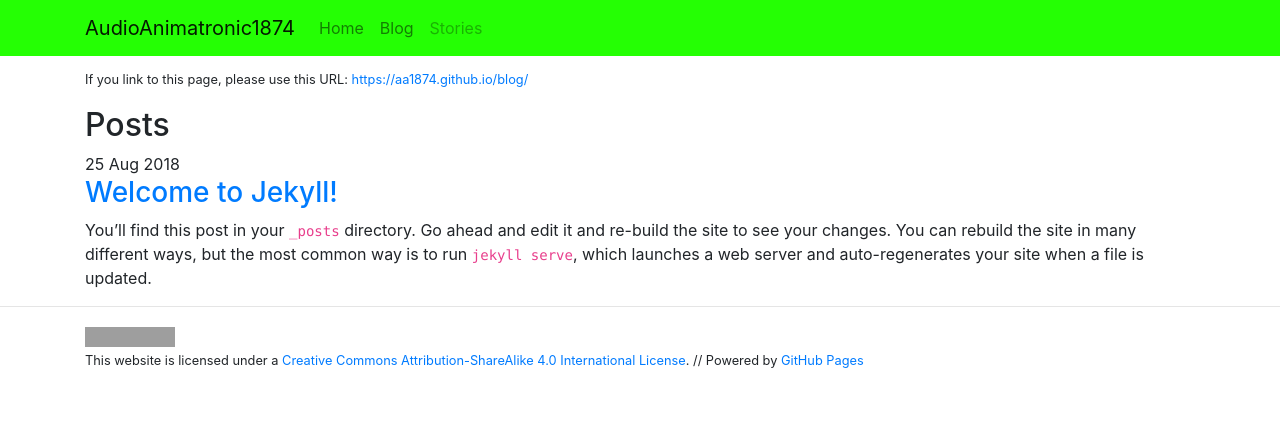
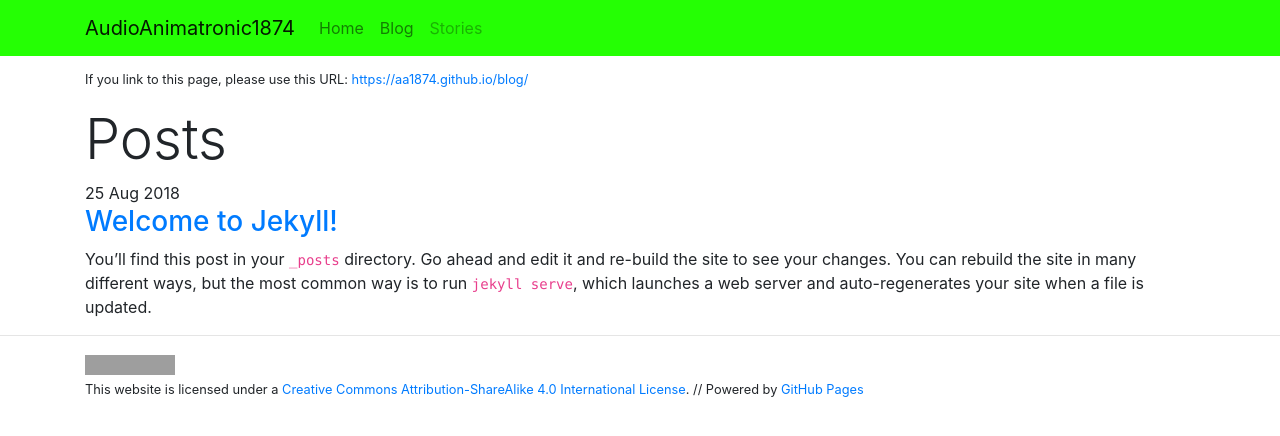
Before and after one commit to aa1874/aa1874.github.io, a Jekyll site: the page built from posts.html, in a window 1280 px wide. Shown: the top 436 px of the page. Built offline with Jekyll 4.4.1, drawn with Linux system fonts in a browser that asks for light colours; nearby versions of some CDN libraries; grey boxes are pictures that could not be loaded.

Commit message:
eindomei

```diff
--- a/_layouts/default.html
+++ b/_layouts/default.html
@@ -1,7 +1,7 @@
 <!DOCTYPE html>
 <html lang="en">
     <head>
-        <title>{{ site.title }}</title>
+        <title>{%- if page.title -%}{{ page.title }} -- {%- endif -%}{{ site.title }}</title>
         <link rel="stylesheet" href="https://stackpath.bootstrapcdn.com/bootstrap/4.1.3/css/bootstrap.min.css" integrity="sha384-MCw98/SFnGE8fJT3GXwEOngsV7Zt27NXFoaoApmYm81iuXoPkFOJwJ8ERdknLPMO" crossorigin="anonymous">
         <link rel="stylesheet" href="https://use.fontawesome.com/releases/v5.3.1/css/all.css" integrity="sha384-mzrmE5qonljUremFsqc01SB46JvROS7bZs3IO2EmfFsd15uHvIt+Y8vEf7N7fWAU" crossorigin="anonymous">
         <meta name="viewport" content="width=device-width, initial-scale=1, shrink-to-fit=no">
--- a/posts.html
+++ b/posts.html
@@ -4,7 +4,7 @@ permalink: /blog/
 ---
 
 {%- if site.posts.size > 0 -%}
-    <h2 class="post-list-heading">{{ page.list_title | default: "Posts" }}</h2>
+    <h2 class="display-4">{{ page.list_title | default: "Posts" }}</h2>
     {%- for post in site.posts -%}
         {%- assign date_format = site.minima.date_format | default: "%-d %b %Y" -%}
         <span class="post-meta">{{ post.date | date: date_format }}</span>
```
